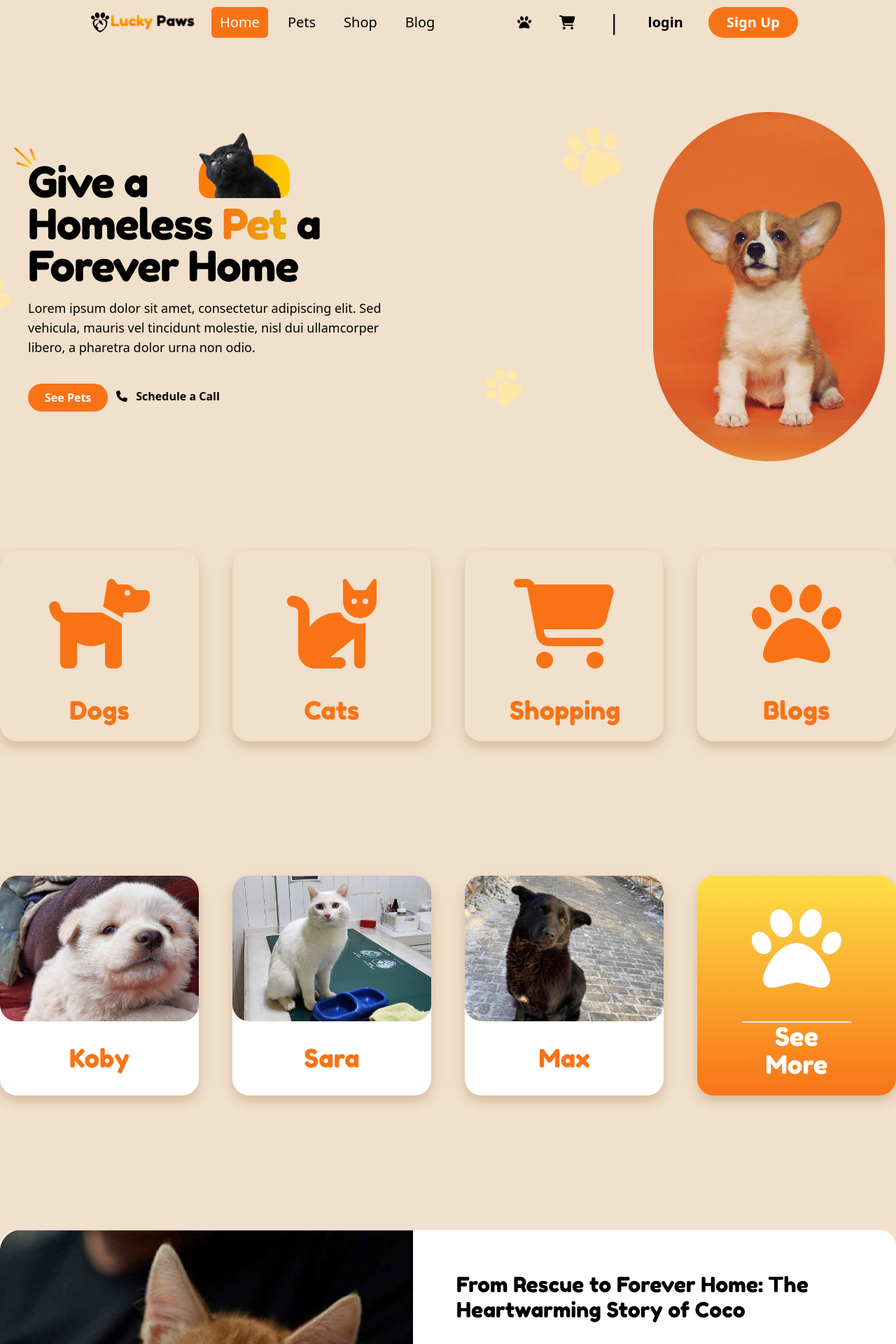
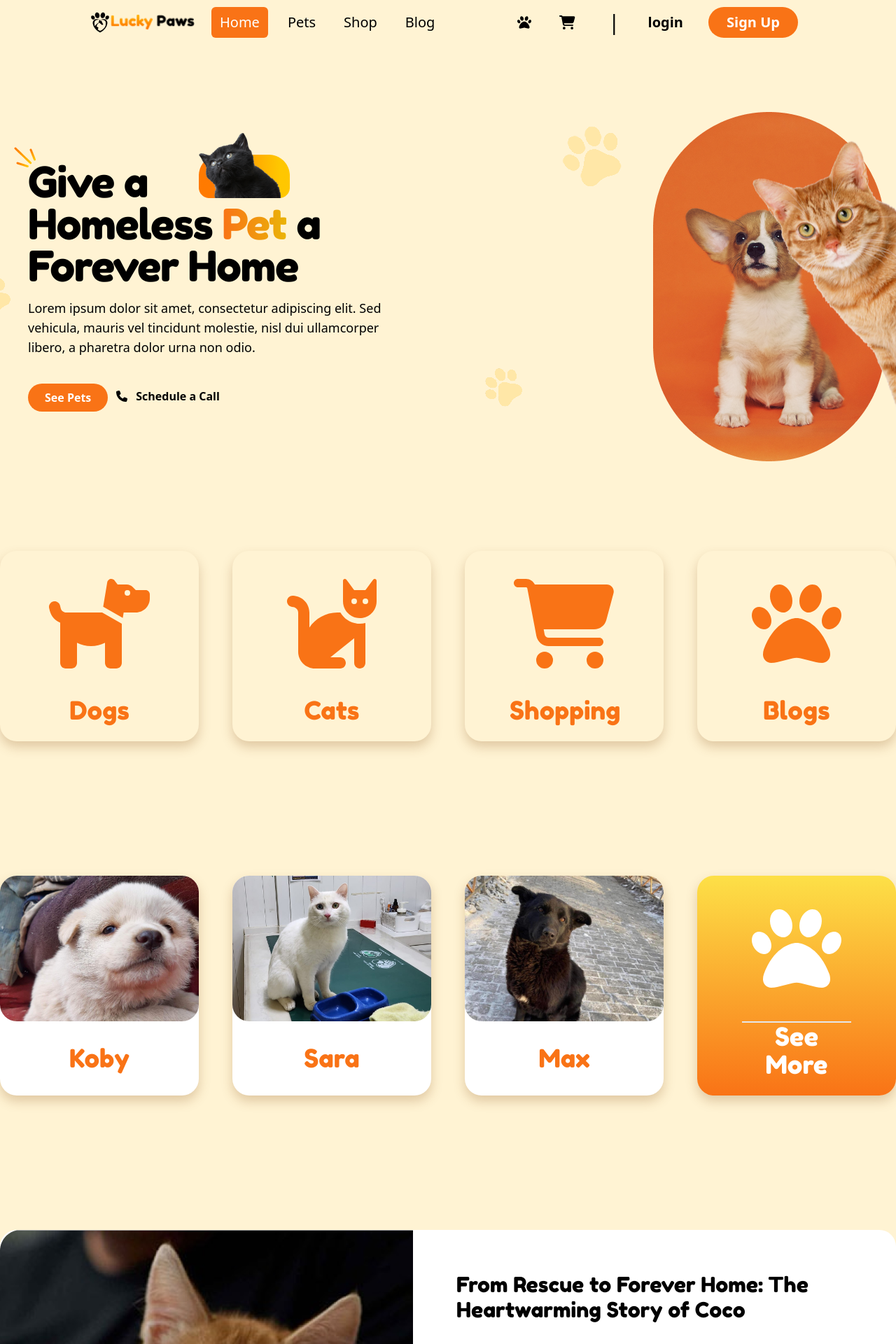
Before and after one commit to Azure-Leap/Lucky-Paws, a Next.js app in the folder fe/: page / in a window 1280 px wide. Shown: the top 1920 px of the page at 70% size. Built offline with nearby package versions, Linux system fonts and the light colour scheme.

Commit message:
fixed some issues

```diff
--- a/fe/src/components/DogsCard/DogsCard.tsx
+++ b/fe/src/components/DogsCard/DogsCard.tsx
@@ -27,7 +27,7 @@ const dogs = [
 
 const Dogs = () => {
   return (
-    <div className="container mx-auto my-48 grid grid-flow-row gap-12 text-neutral-600 sm:grid-cols-1 md:grid-cols-2 lg:grid-cols-3 xl:grid-cols-4">
+    <div className="container mx-auto my-48 grid grid-flow-row gap-12 text-white sm:grid-cols-1 md:grid-cols-2 lg:grid-cols-3 xl:grid-cols-4">
       {dogs.map((e) => (
         <Link
           href={e.link}
--- a/fe/src/pages/home.tsx
+++ b/fe/src/pages/home.tsx
@@ -10,7 +10,7 @@ export default function HomePage(){
     <section className='relative'>
         <HeroSection/>
         <CategoryCards/>
-        <img  src='/orange_cat.png' alt='orange cat' className='fixed right-0 top-1/2 -translate-y-1/2 -z-[1] orange-cat'/>
+        <img  src='/orange_cat.png' alt='orange cat' className='fixed right-0 top-1/2 -translate-y-1/2 z-[1] orange-cat'/>
         <Dogs/>
         <Story/>
     </section>
--- a/fe/src/styles/globals.css
+++ b/fe/src/styles/globals.css
@@ -26,6 +26,6 @@
 
   @layer components {
     .body {
-    background-color: rgb(241, 224, 203);
+    background-color: #fff3d3;
     }
   }
```
